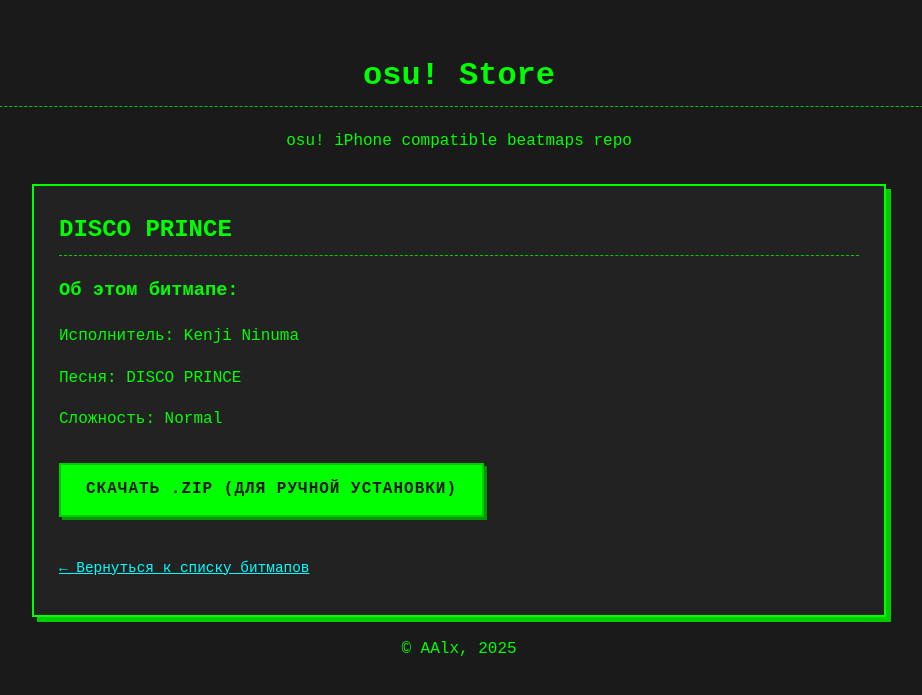
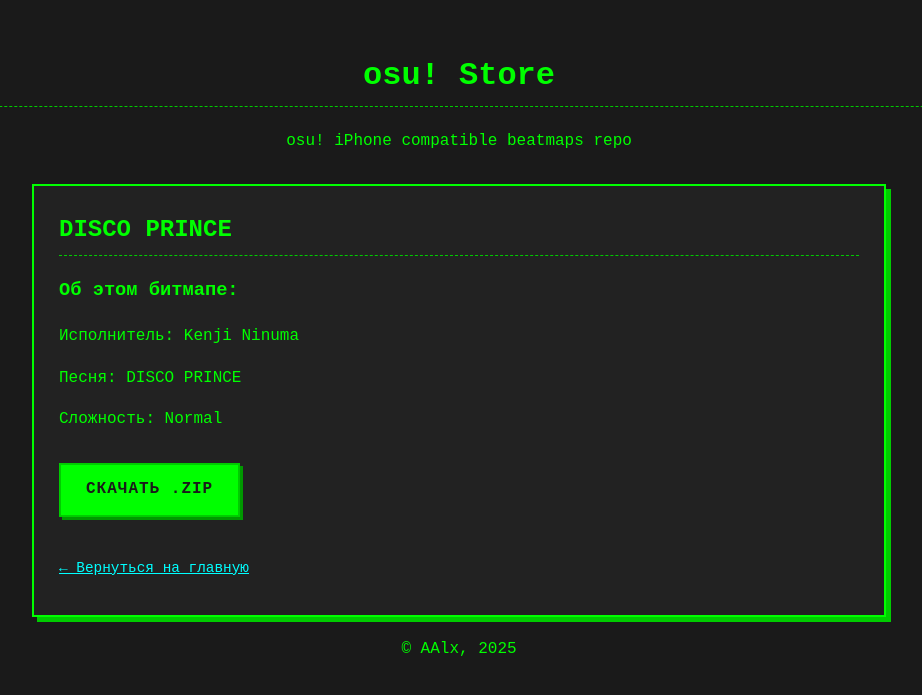
Before and after one commit to AAlx0451/osu-ios-store-repo, a Jekyll site: the page built from _posts/2025-1-1-beatmap-tst.md, in a window 1280 px wide. Shown: the top 695 px of the page, without its empty margins (181-1103 px from the left). Built offline with Jekyll 4.4.1, drawn with Linux system fonts in a browser that asks for light colours.

Commit message:
Update beatmap_page.html

```diff
--- a/_layouts/beatmap_page.html
+++ b/_layouts/beatmap_page.html
@@ -1,10 +1,10 @@
 ---
-layout: default # Этот шаблон использует default.html как свою обертку
+layout: default
 ---
 
 <h2>{{ page.title }}</h2>
 {{ content }}
 
-<a href="{{ page.download_link }}" class="download-button">Скачать .zip (для ручной установки)</a>
+<a href="{{ page.download_link }}" class="download-button">Скачать .zip</a>
 
-<p class="back-link"><a href="{{ '/' | relative_url }}">← Вернуться к списку битмапов</a></p>
+<p class="back-link"><a href="{{ '/' | relative_url }}">← Вернуться на главную</a></p>
```
